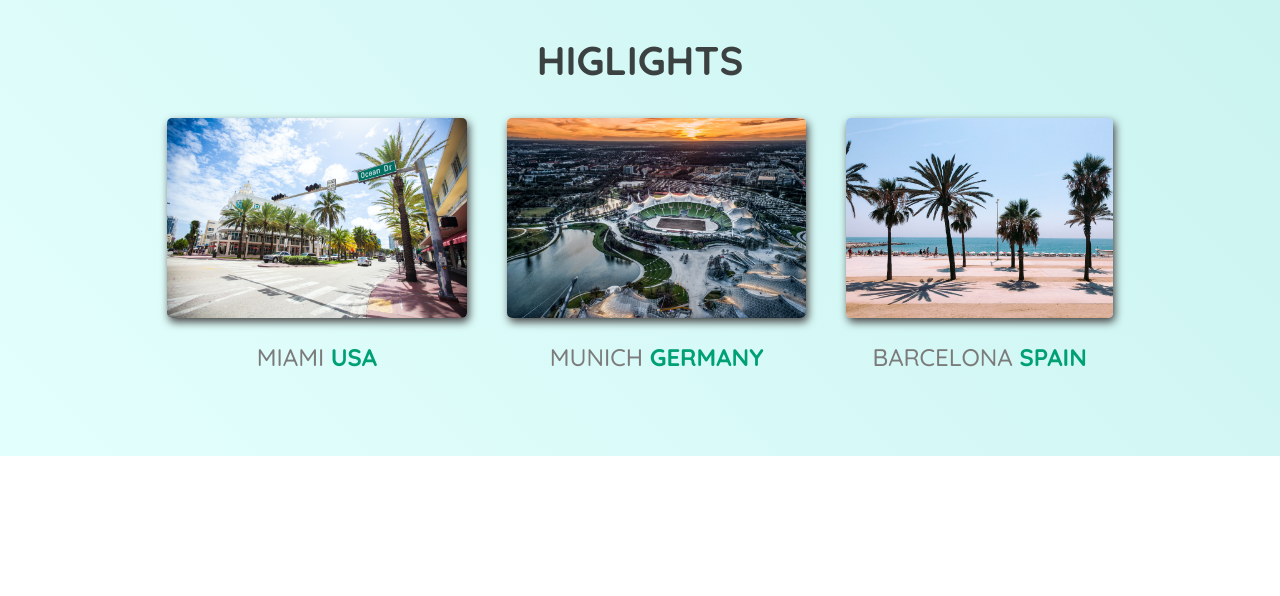
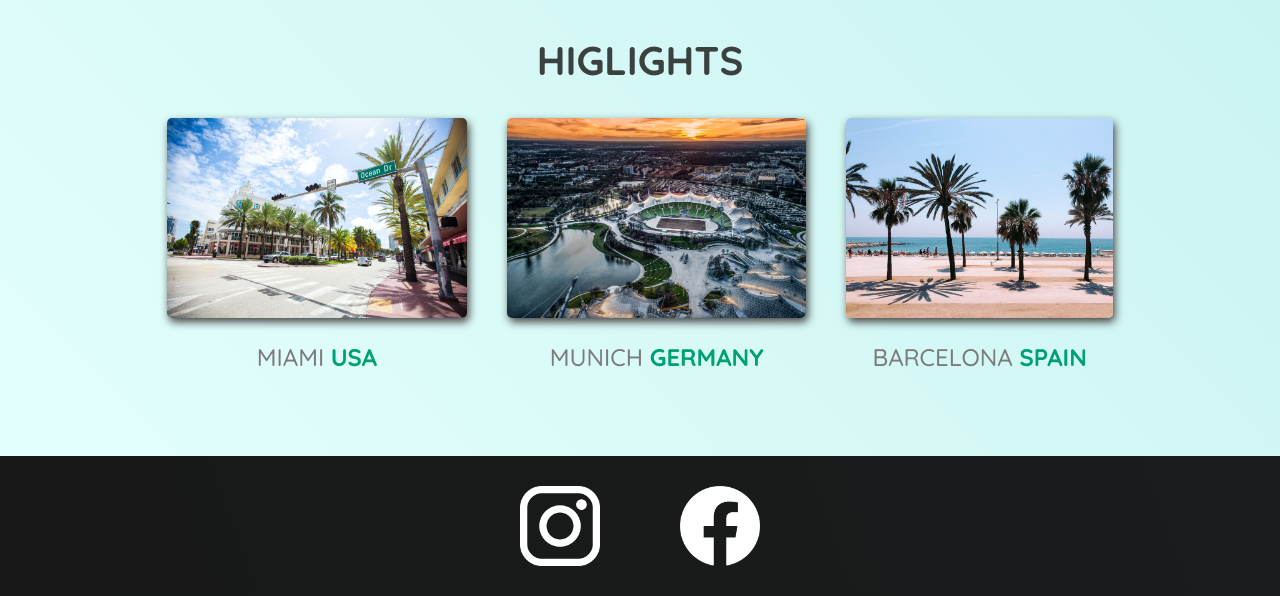
Before and after one commit to DarJo888/TravelGoals, a plain HTML site: page index.html in a window 1280 px wide. Shown: the part 822-1418 px from the top of the page. Before the commit the page ends 1278 px from the top, so only its background shows below. Drawn offline with Linux system fonts and the light colour scheme.

Commit message:
added a footer

```diff
--- a/index.html
+++ b/index.html
@@ -54,6 +54,19 @@
         </ul>
       </section>
     </main>
-    <footer></footer>
+    <footer>
+      <ul>
+        <li>
+          <a href="https://www.instagram.com"
+            ><img src="/images/icons/insta.png" alt="instagram logo"
+          /></a>
+        </li>
+        <li>
+          <a href="https://www.facebook.com"
+            ><img src="/images/icons/facebook.png" alt="facebook logo"
+          /></a>
+        </li>
+      </ul>
+    </footer>
   </body>
 </html>
--- a/shared.css
+++ b/shared.css
@@ -51,3 +51,25 @@
     color: rgb(77, 77, 77);
     background-color: rgb(255, 251, 0);
 }
+
+footer {
+    background: linear-gradient(70deg, rgb(24, 24, 24), rgb(25, 29, 29));
+    padding: 30px;
+}
+
+footer ul {
+    display: flex;
+    justify-content: center;
+
+}
+
+footer li {
+    width: 80px;
+    height: 80px;
+    margin: 0 40px;
+}
+
+footer img {
+    width: 100%;
+    height: 100%;
+}
```
Also changed, not shown: images/icons/facebook.png (added), images/icons/insta.png (added).
